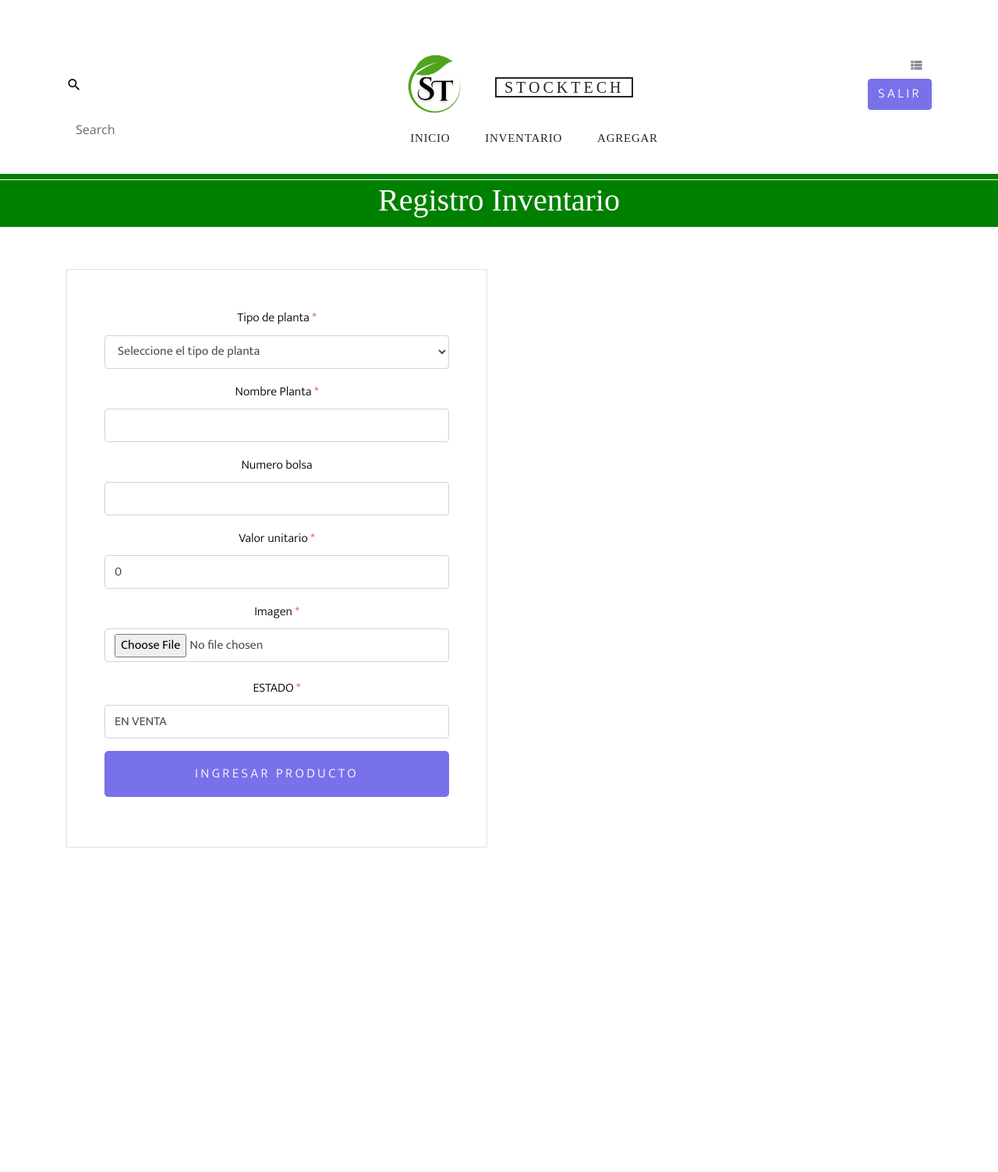
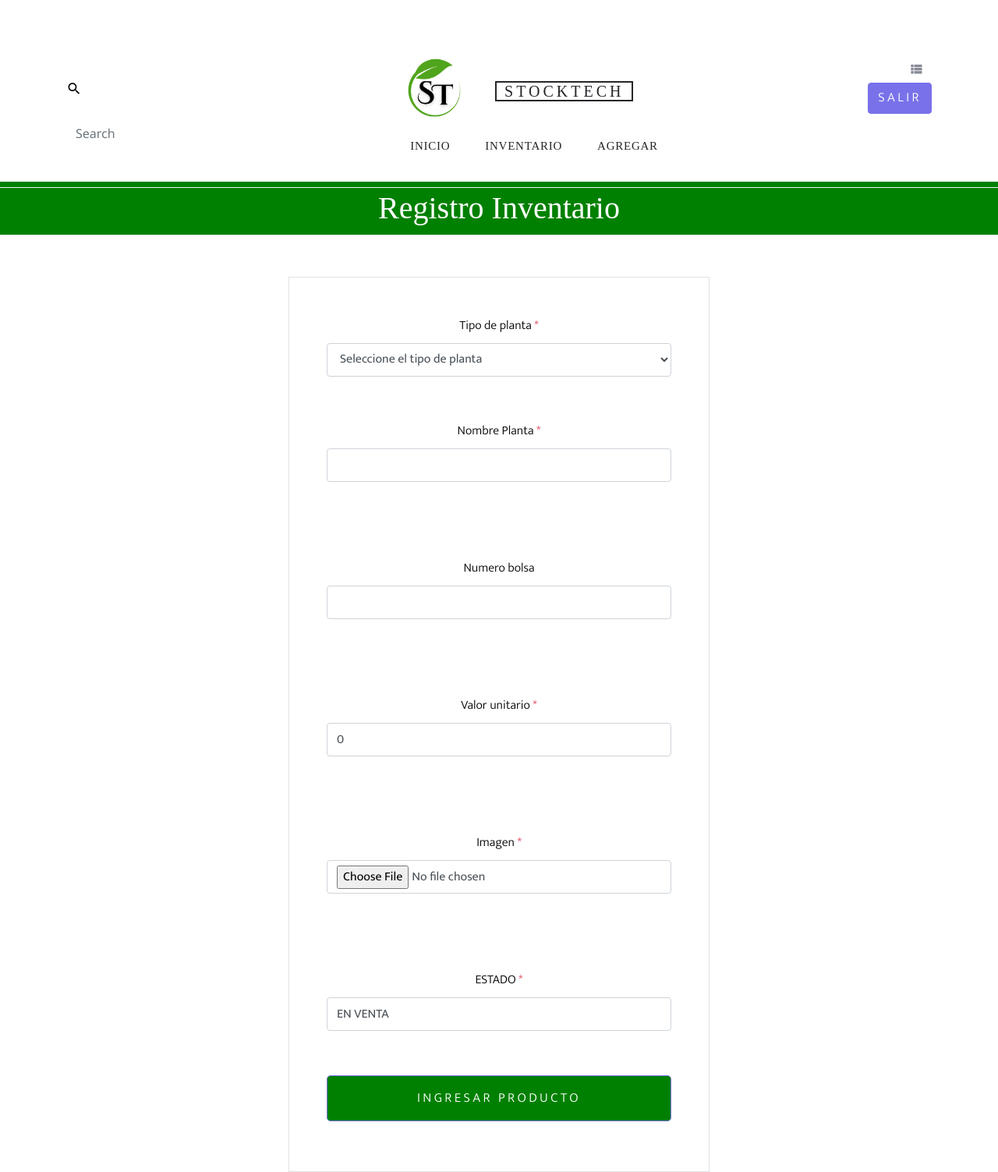
Before and after one commit to natalia482/StockTech, a PHP site: page /Vista/VistaCliente/RegistrarInventario.php in a window 1280 px wide. Shown: the whole page at 78% size. Before the commit the page ends 1087 px from the top, so only its background shows below. Run offline with PHP 8.4, Linux system fonts and the light colour scheme; the visitor is signed in with stand-in values (Sample User, id 1); some web fonts are replaced.

Commit message:
cambio color de boton de ingresar producto y centrar el recuadro

```diff
--- a/Modelo/Conexion/conexion.php
+++ b/Modelo/Conexion/conexion.php
@@ -1,7 +1,7 @@
 <?php
 
 	class Db{
-     	private static $dsn = 'mysql:host=localhost;dbname=elmanantial';
+     	private static $dsn = 'mysql:host=localhost;dbname=stocktech';
 
         private static $usuario = 'root';
 
--- a/Vista/VistaCliente/RegistrarInventario.php
+++ b/Vista/VistaCliente/RegistrarInventario.php
@@ -25,10 +25,15 @@ ob_end_flush();
     <link rel="stylesheet" href="../diseño/css/style.css">
     <style type="text/css">
       .site-section{
-        background-color: #ffff;;
+        background-color: #ffff;
       }
       .row{
         opacity: 2;
+        text-align: center;
+        display: flex;
+        justify-content: center;
+        align-items: center;
+        height: 20vh;
       }
       .Registro{
         background-color: green;
@@ -43,6 +48,7 @@ ob_end_flush();
       p{
         text-transform: uppercase;
       }
+
     </style>
 </head>
 <body>
@@ -107,7 +113,7 @@ ob_end_flush();
                             </div>
                         </div>
                             <div class="form-group">
-                                <button class="btn btn-primary btn-lg py-3 btn-block" name="insertar" id="insertar">Ingresar Producto</button>
+                                <button class="btn btn-primary btn-lg py-3 btn-block" name="insertar" id="insertar" style="background-color: green;">Ingresar Producto</button>
                             </div>
                     </div>
                 </div>
```
